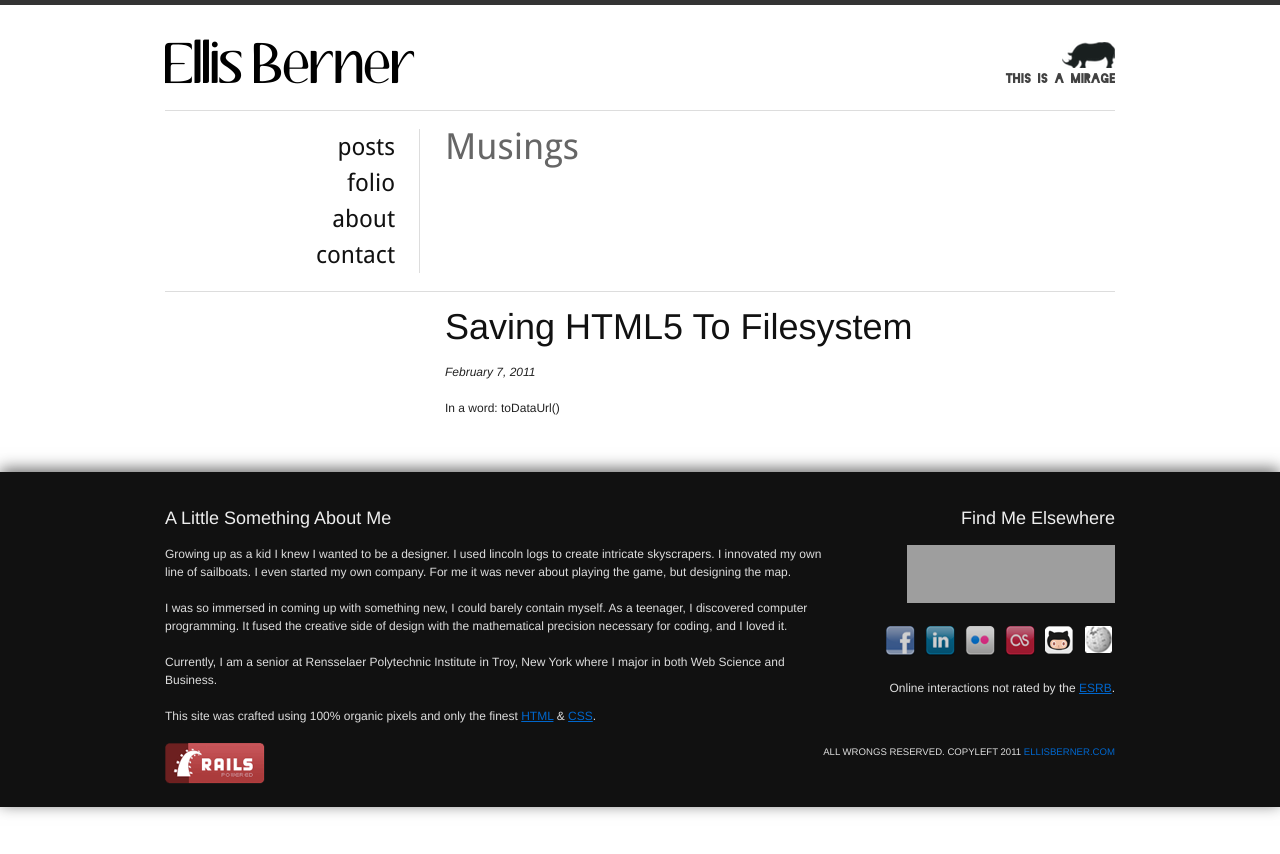
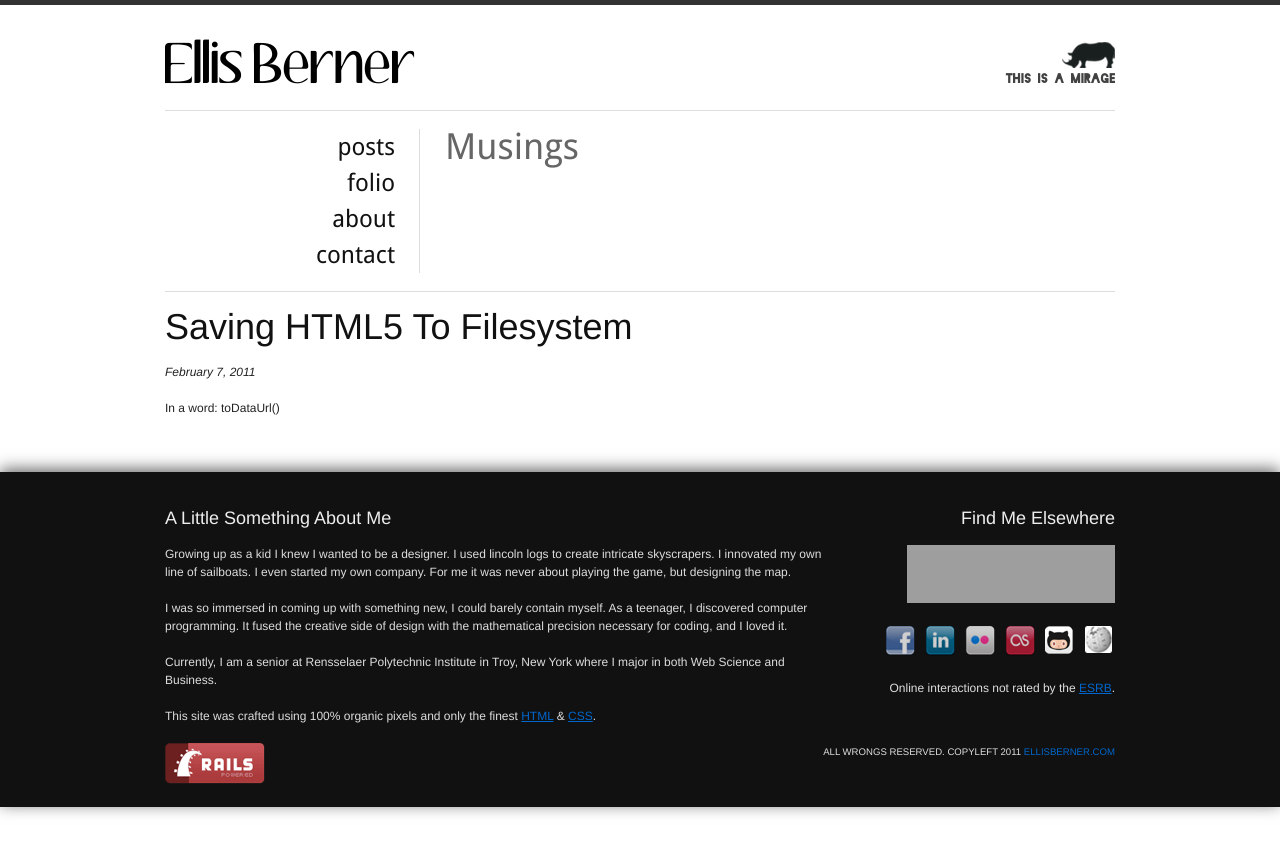
Before and after one commit to maletor/maletor.github.io, a Jekyll site: the page built from _posts/2011-02-07-saving-html5-canvas-to-filesystem.md, in a window 1280 px wide. Shown: the top 854 px of the page. Built offline with Jekyll 4.4.1, drawn with Linux system fonts in a browser that asks for light colours; grey boxes are pictures that could not be loaded.

Commit message:
adding date to posts

```diff
--- a/_layouts/post.html
+++ b/_layouts/post.html
@@ -2,6 +2,9 @@
 layout: default
 ---
 
-<div class="span-17 prepend-7 last">
+<div class="span-7">
+	{{ post.date | date_to_string }}
+</div>
+<div class="span-17 last">
 	{{ content }}
 </div>
```
